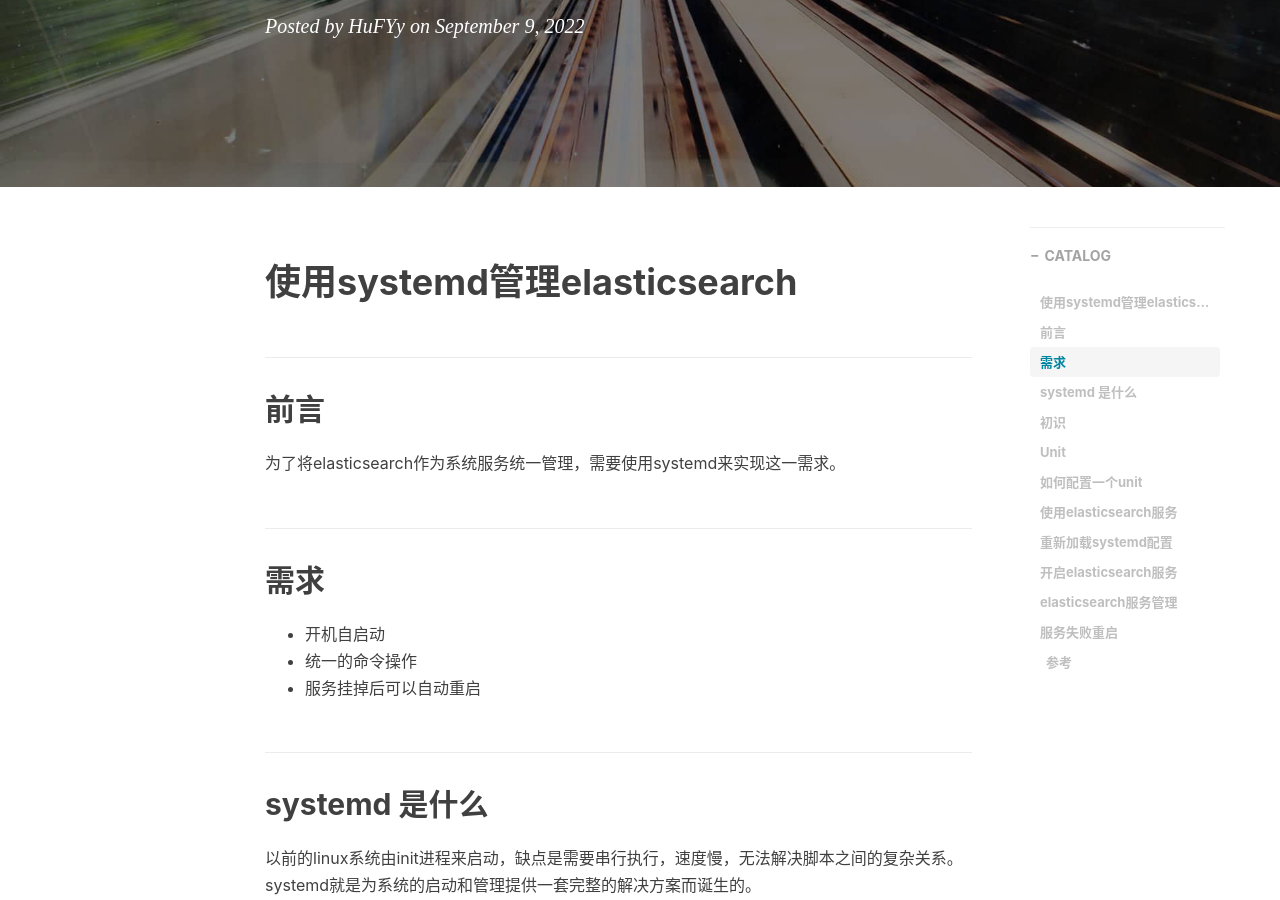
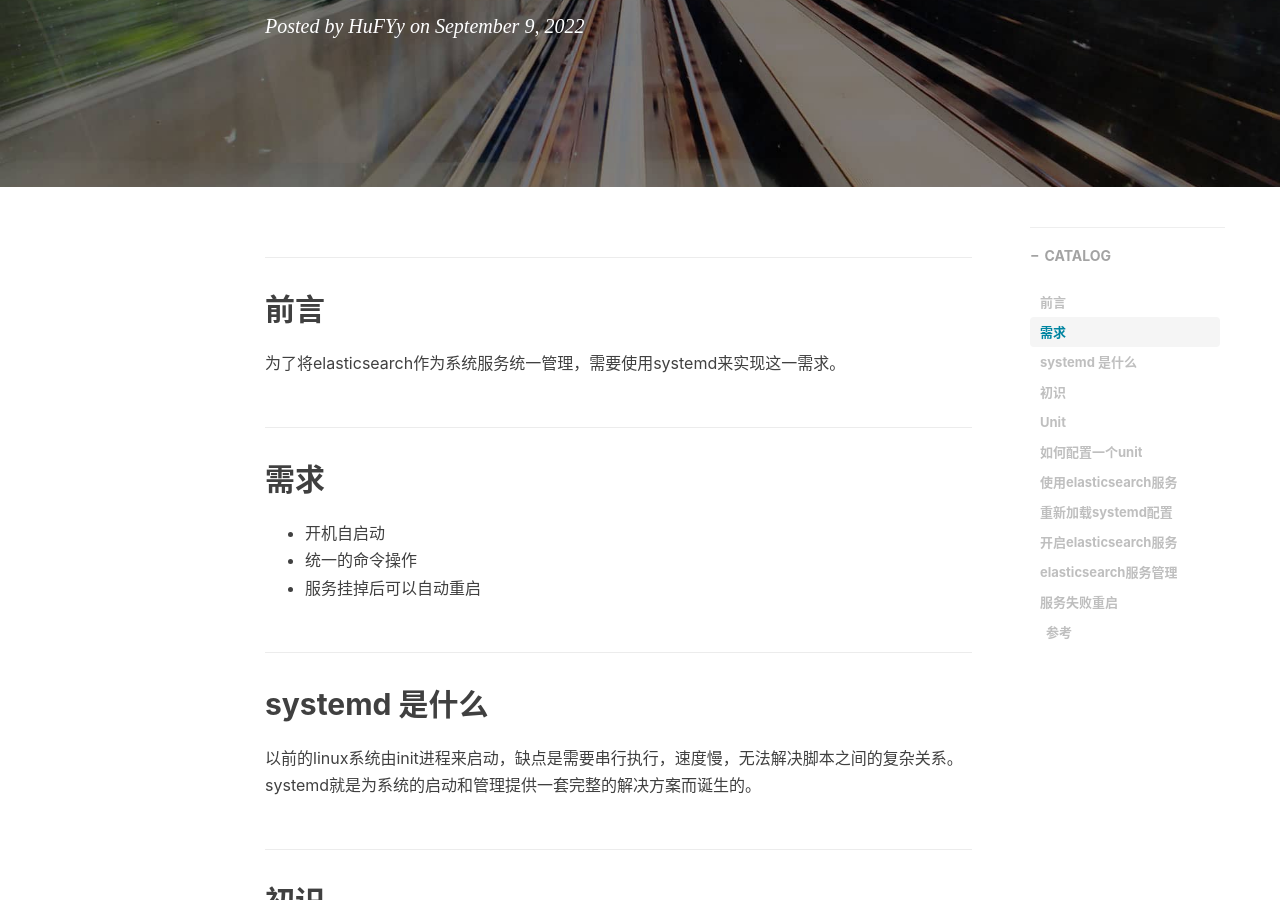
Before and after one commit to hufyy/hufyy.github.io, a Jekyll site: the page built from _posts/2022-09-09-systemd-es.md, in a window 1280 px wide and 900 px high, scrolled down 396 px. Built offline with Jekyll 4.4.1, drawn with Linux system fonts in a browser that asks for light colours; nearby versions of some CDN libraries; comment, search, counter and statistics services are not loaded.

```diff
--- a/_posts/2022-09-09-systemd-es.md
+++ b/_posts/2022-09-09-systemd-es.md
@@ -9,8 +9,6 @@
     - systemd
     - elasticsearch
 ---
-# 使用systemd管理elasticsearch
-
 ## 前言
 
 为了将elasticsearch作为系统服务统一管理，需要使用systemd来实现这一需求。
```
